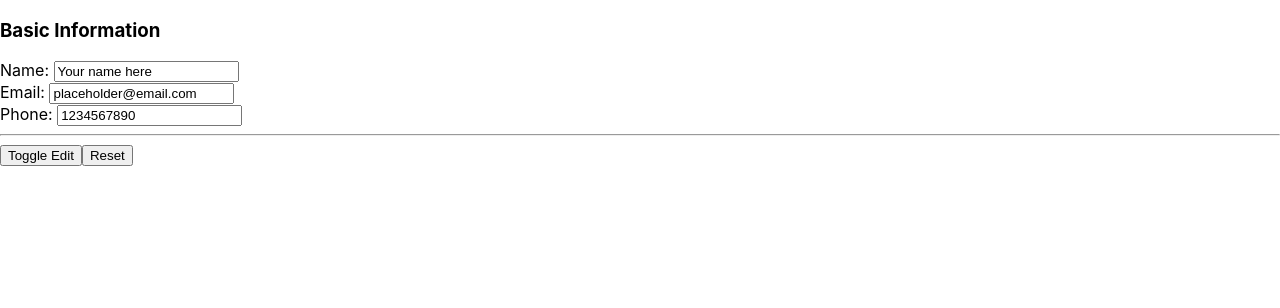
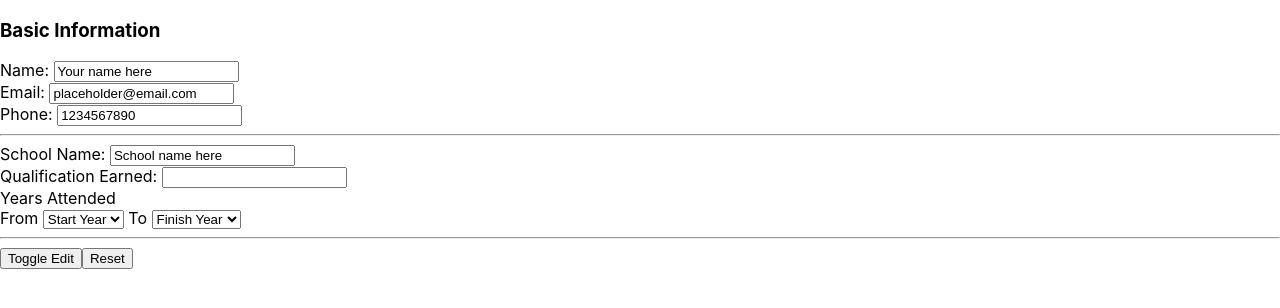
Before and after one commit to j-nas/cv-project, a React (Create React App) app: page / in a window 1280 px wide. Shown: the top 308 px of the page. Built offline with nearby package versions, Linux system fonts and the light colour scheme.

Commit message:
progress on education section

```diff
--- a/src/App.js
+++ b/src/App.js
@@ -1,9 +1,10 @@
 import React, { Component } from 'react'
 import BasicInformation from './components/BasicInformation'
-import BasicInformationDisplay from './components/basic/BasicInformationDisplay'
+import Display from './components/Display'
 import ToggleEditButton from './components/ToggleEditButton'
 import ResetButton from './components/ResetButton'
 import PrintButton from './components/PrintButton'
+import Education from './components/Education'
 class App extends Component {
   constructor() {
     super()
@@ -14,9 +15,11 @@ class App extends Component {
       phone: "1234567890",
       schoolName: "School name here",
       qualification: "Qualification here",
-      yearsAttending: [2021, 2021],
+      yearSchoolStart: "Start date",
+      yearSchoolComplete: "Finish Date",
       employerName: "Employer name here",
-      yearsWorked: [2021, 2021],
+      yearWorkStart: "",
+      yearWorkComplete: "",
       relevantSkills: ["relavant skill here"]
     }
     this.handleChange = this.handleChange.bind(this);
@@ -37,6 +40,14 @@ class App extends Component {
       fullName: "Your name here",
       email: "placeholder@email.com",
       phone: "1234567890",
+      schoolName: "School name here",
+      qualification: "Qualification here",
+      yearSchoolStart: "Start date",
+      yearSchoolComplete: "Finish Date",
+      employerName: "Employer name here",
+      yearWorkStart: "",
+      yearWorkComplete: "",
+      relevantSkills: ["relavant skill here"],
     })
   }
   toggleEdit(){
@@ -49,18 +60,16 @@ class App extends Component {
     const inputMode =
       <div>
         <BasicInformation
-            name={this.state.fullName}
-            email={this.state.email}
-            phone={this.state.phone}
-            event={this.handleChange}
-            editMode={this.state.editMode}/>
+          stateData={this.state}
+          event={this.handleChange}/>
+        <Education
+          stateData={this.state}
+          event={this.handleChange}/>
       </div>
     const displayMode =
       <div>
-         <BasicInformationDisplay
-          name={this.state.fullName}
-          email={this.state.email}
-          phone={this.state.phone}/>
+         <Display
+          stateData={this.state}/>
           <PrintButton />
       </div>
 
--- a/src/components/BasicInformation.js
+++ b/src/components/BasicInformation.js
@@ -6,17 +6,18 @@ import PhoneInput from "./basic/PhoneInput";
 class BasicInformation extends Component {
 
   render() {
+
     return (
       <div>
         <h3>Basic Information</h3>
         <NameInput
-          fullName={this.props.name}
+          fullName={this.props.stateData.fullName}
           event={this.props.event} />
         <EmailInput
-          email={this.props.email}
+          email={this.props.stateData.email}
           event={this.props.event} />
         <PhoneInput
-          phone={this.props.phone}
+          phone={this.props.stateData.phone}
           event={this.props.event} />
         <hr />
       </div>
--- a/src/components/Display.js
+++ b/src/components/Display.js
@@ -1,5 +1,6 @@
 import React from "react"
 import BasicInformationDisplay from "./basic/BasicInformationDisplay"
+import EducationDisplay from "./edu/EducationDisplay"
 class Display extends React.Component{
   render(){
 
@@ -7,10 +8,16 @@ class Display extends React.Component{
     return(
       <div>
         <BasicInformationDisplay
-          name={this.props.name}
-          email={this.props.email}
-          phone={this.props.phone}/>
-
+          name={this.props.stateData.fullName}
+          email={this.props.stateData.email}
+          phone={this.props.stateData.phone}
+          />
+        <hr/>
+        <EducationDisplay
+          schoolName={this.props.stateData.schoolName}
+          qualification={this.props.stateData.qualification}
+          yearSchoolStart={this.props.stateData.yearSchoolStart}
+          yearSchoolComplete={this.props.stateData.yearSchoolComplete} />
       </div>
     )
   }
--- /dev/null
+++ b/src/components/edu/EducationDisplay.js
@@ -0,0 +1,17 @@
+import React from "react"
+
+class EducationDisplay extends React.Component{
+  render(){
+    return(
+      <div>
+        <h4>Education</h4>
+        <h3>{this.props.schoolName}</h3>
+        <p>{this.props.qualification} <br/>
+        {this.props.yearSchoolStart} to {this.props.yearSchoolComplete}</p>
+        <hr/>
+      </div>
+    )
+  }
+}
+
+export default EducationDisplay
--- a/src/components/edu/QualificationInput.js
+++ b/src/components/edu/QualificationInput.js
@@ -0,0 +1,20 @@
+import React from "react"
+
+class QualificationInput extends React.Component{
+  render(){
+    return(
+      <div>
+        <form action="#">
+          <label>Qualification Earned: </label>
+          <input
+            type="text"
+            data-field="qualification"
+            onChange={this.props.event}
+            value={this.props.schoolName}/>
+        </form>
+      </div>
+    )
+  }
+}
+
+export default QualificationInput
--- a/src/components/edu/SchoolNameInput.js
+++ b/src/components/edu/SchoolNameInput.js
@@ -5,12 +5,12 @@ class SchoolNameInput extends React.Component{
     return(
       <div>
         <form action="#">
-          <label >School Name:</label>
+          <label >School Name: </label>
           <input
             type="text"
             data-field="schoolName"
             onChange={this.props.event}
-            value={this.props.fullName}/>
+            value={this.props.schoolName}/>
         </form>
       </div>
     )
--- a/src/components/edu/YearsAttendingInput.js
+++ b/src/components/edu/YearsAttendingInput.js
@@ -1,18 +1,36 @@
 import React from "react";
 
-class YearsAttendingInput extends React.Component{
-  render(){
-    return(
+class YearsAttendingInput extends React.Component {
+  render() {
+    let currentYear = new Date().getFullYear();
+
+    const years = Array(100)
+      .fill()
+      .map(() => currentYear--);
+    const yearList = years.map((year) => (
+      <option value={year} key={year}>
+        {year}
+      </option>
+    ));
+
+    return (
       <div>
+        <span> Years Attended</span>
         <form action="#">
-          <label> Years attending</label>
-          <input
-            type="date"
-            step="365" />
+          <label>From </label>
+          <select onChange={this.props.event} data-field="yearSchoolStart">
+            <option value="">Start Year</option>
+            {yearList}
+          </select>
+          <label> To </label>
+          <select onChange={this.props.event} data-field="yearSchoolComplete">
+            <option value="">Finish Year</option>
+            {yearList}
+          </select>
         </form>
       </div>
-    )
+    );
   }
 }
 
-export default YearsAttendingInput
+export default YearsAttendingInput;
--- a/src/components/education.js
+++ b/src/components/education.js
@@ -9,9 +9,16 @@ class Education extends React.Component{
   render() {
     return(
       <div>
-        <SchoolNameInput />
-        <QualificationInput />
-        <YearsAttendingInput />
+        <SchoolNameInput
+          event={this.props.event}
+          schoolName={this.props.stateData.schoolName} />
+
+        <QualificationInput
+          event={this.props.event}
+          qualification={this.props.stateData.qualification}/>
+        <YearsAttendingInput
+          event={this.props.event} />
+        <hr/>
       </div>
     )
   }
--- a/src/index.css
+++ b/src/index.css
@@ -11,3 +11,8 @@ code {
   font-family: source-code-pro, Menlo, Monaco, Consolas, 'Courier New',
     monospace;
 }
+@media print {
+  button{
+    display: none !important;
+  }
+}
```
